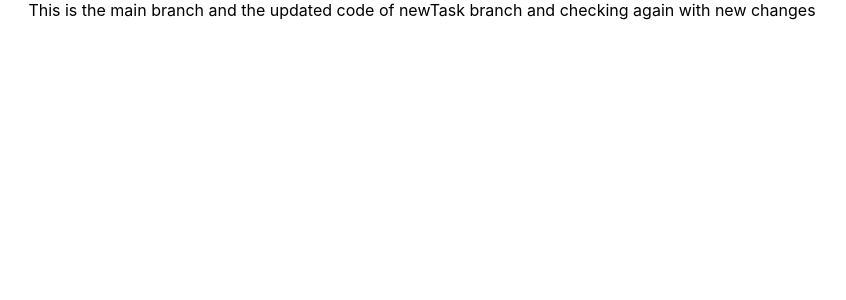
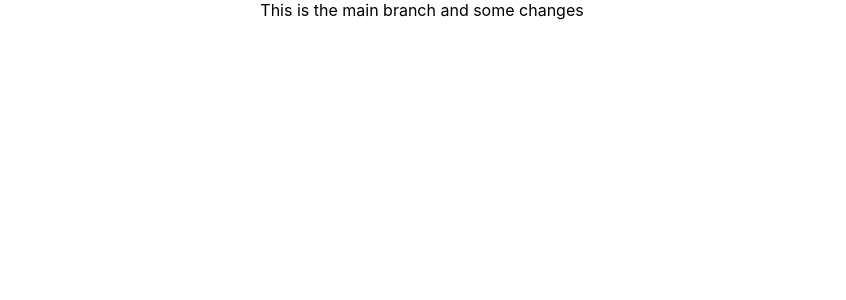
Before and after one commit to PathaAbhilaah/sample, a React (Create React App) app in the folder okayproject/: page / in a window 1280 px wide. Shown: the top 300 px of the page, without its empty margins (218-1064 px from the left). Built offline with nearby package versions, Linux system fonts and the light colour scheme.

Commit message:
main branch changes

```diff
--- a/okayproject/src/App.js
+++ b/okayproject/src/App.js
@@ -4,7 +4,7 @@ import './App.css';
 function App() {
   return (
     <div className="App">
-     This is the main branch and the updated code of newTask branch and checking again with new changes
+     This is the main branch and some changes
     </div>
   );
 }
```
